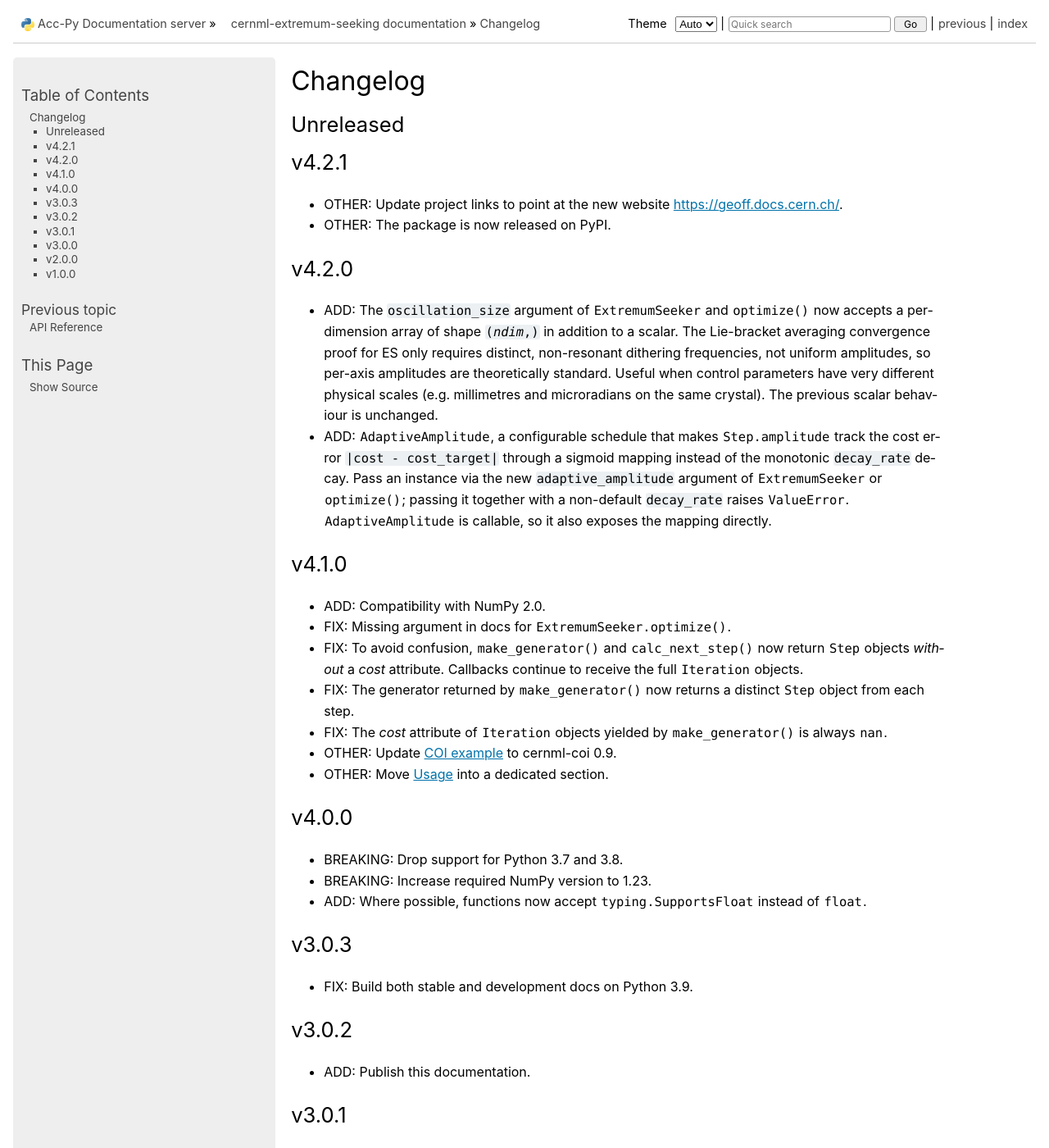
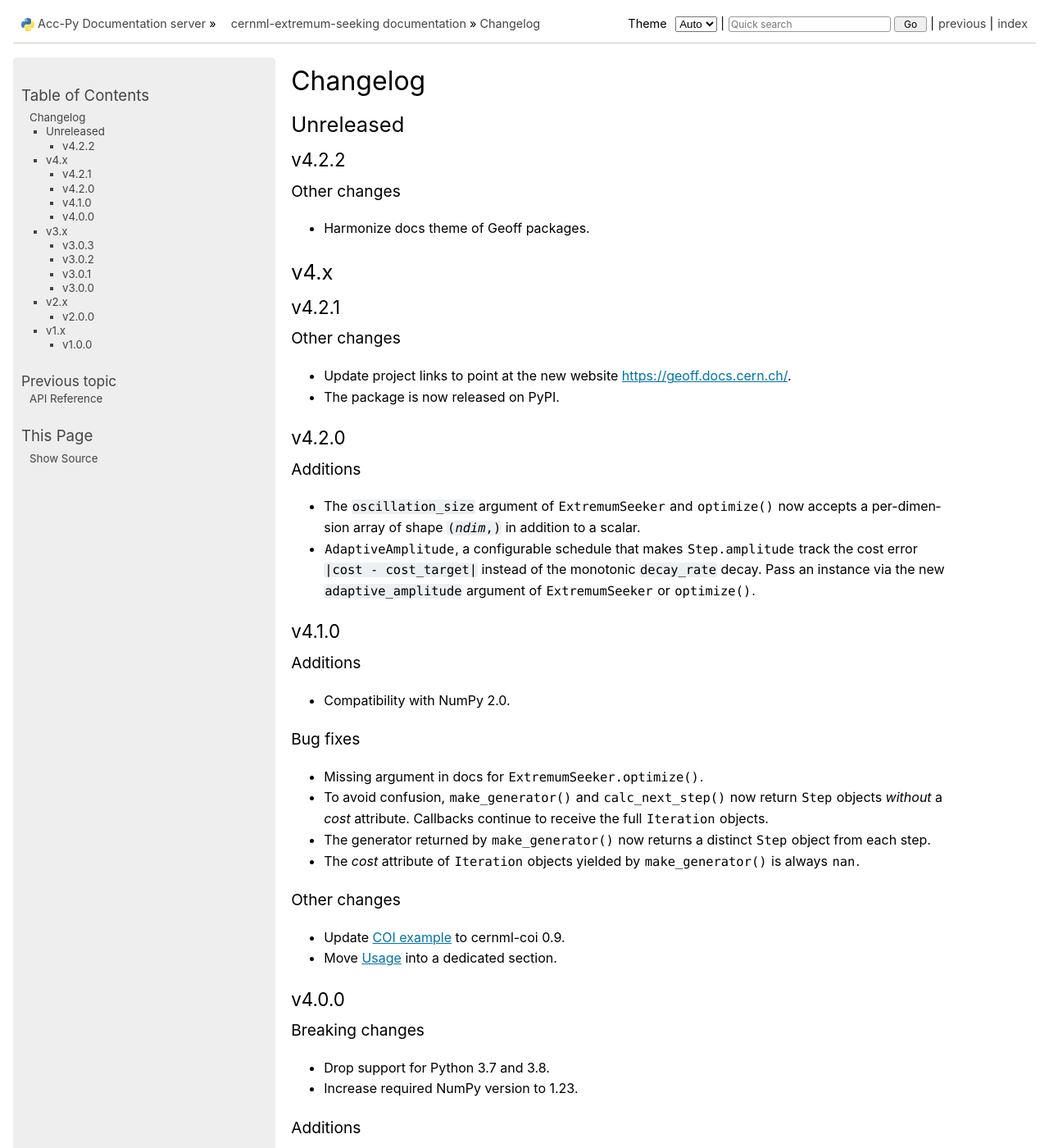
Before and after one commit to geoff-project/extremum-seeking, a Sphinx documentation site: the page built from docs/changelog.rst, in a window 1280 px wide and 1400 px high. Shown: the whole window at 82% size. Built offline with Sphinx 7.4.7, drawn with Linux system fonts in a browser that asks for light colours; the version number could not be read and is left out; some of the changed text lies outside the part shown.

Commit message:
Harmonize docs theme of Geoff packages.

```diff
--- a/docs/_theme/layout.html
+++ b/docs/_templates/layout.html
@@ -1,10 +1,3 @@
-{# SPDX-FileCopyrightText: 2020-2026 CERN #}
-{# SPDX-FileCopyrightText: 2023-2026 GSI Helmholtzzentrum für Schwerionenforschung #}
-{# SPDX-FileCopyrightText: 2001-2026 Python Software Foundation #}
-{# SPDX-FileNotice: All rights not expressly granted are reserved. #}
-
-{# SPDX-License-Identifier: GPL-3.0-or-later OR EUPL-1.2+ #}
-
 {% extends "!layout.html" %}
 {# modified from https://github.com/python/python-docs-theme/blob/main/python_docs_theme/layout.html #}
 {% block footer %}
--- a/docs/changelog.rst
+++ b/docs/changelog.rst
@@ -12,91 +14,136 @@
 Unreleased
 ----------
 
+v4.2.2
+^^^^^^
+
+Other changes
+~~~~~~~~~~~~~
+- Harmonize docs theme of Geoff packages.
+
+
+v4.x
+----
+
 v4.2.1
-------
+^^^^^^
 
-- OTHER: Update project links to point at the new website https://geoff.docs.cern.ch/.
-- OTHER: The package is now released on PyPI.
+Other changes
+~~~~~~~~~~~~~
+- Update project links to point at the new website https://geoff.docs.cern.ch/.
+- The package is now released on PyPI.
 
 v4.2.0
-------
+^^^^^^
 
-- ADD: The ``oscillation_size`` argument of `ExtremumSeeker` and
-  `optimize()` now accepts a per-dimension array of shape
-  :samp:`({ndim},)` in addition to a scalar. The Lie-bracket averaging
-  convergence proof for ES only requires distinct, non-resonant
-  dithering frequencies, not uniform amplitudes, so per-axis amplitudes
-  are theoretically standard. Useful when control parameters have very
-  different physical scales (e.g. millimetres and microradians on the
-  same crystal). The previous scalar behaviour is unchanged.
-- ADD: `AdaptiveAmplitude`, a configurable schedule that makes
-  `Step.amplitude` track the cost error :samp:`|cost - cost_target|`
-  through a sigmoid mapping instead of the monotonic ``decay_rate``
-  decay. Pass an instance via the new ``adaptive_amplitude`` argument of
-  `ExtremumSeeker` or `optimize()`; passing it together with a
-  non-default ``decay_rate`` raises `ValueError`. `AdaptiveAmplitude` is
-  callable, so it also exposes the mapping directly.
+Additions
+~~~~~~~~~
+- The ``oscillation_size`` argument of `ExtremumSeeker` and `optimize()` now accepts a per-dimension array of shape :samp:`({ndim},)` in addition to a scalar.
+- `AdaptiveAmplitude`, a configurable schedule that makes `Step.amplitude` track the cost error :samp:`|cost - cost_target|` instead of the monotonic ``decay_rate`` decay. Pass an instance via the new ``adaptive_amplitude`` argument of `ExtremumSeeker` or `optimize()`.
 
 v4.1.0
-------
+^^^^^^
 
-- ADD: Compatibility with NumPy 2.0.
-- FIX: Missing argument in docs for `ExtremumSeeker.optimize()`.
-- FIX: To avoid confusion, `.make_generator()` and `.calc_next_step()` now return `Step` objects *without* a *cost* attribute. Callbacks continue to receive the full `.Iteration` objects.
-- FIX: The :term:`generator` returned by `.make_generator()` now returns a distinct `Step` object from each step.
-- FIX: The *cost* attribute of `Iteration` objects yielded by `.make_generator()` is always `~numpy.nan`.
-- OTHER: Update :doc:`COI example </examples/coi_example>` to :doc:`cernml-coi <coi:index>` 0.9.
-- OTHER: Move :doc:`/usage` into a dedicated section.
+Additions
+~~~~~~~~~
+- Compatibility with NumPy 2.0.
+
+Bug fixes
+~~~~~~~~~
+- Missing argument in docs for `ExtremumSeeker.optimize()`.
+- To avoid confusion, `.make_generator()` and `.calc_next_step()` now return `Step` objects *without* a *cost* attribute. Callbacks continue to receive the full `.Iteration` objects.
+- The :term:`generator` returned by `.make_generator()` now returns a distinct `Step` object from each step.
+- The *cost* attribute of `Iteration` objects yielded by `.make_generator()` is always `~numpy.nan`.
+
+Other changes
+~~~~~~~~~~~~~
+- Update :doc:`COI example </examples/coi_example>` to :doc:`cernml-coi <coi:index>` 0.9.
+- Move :doc:`/usage` into a dedicated section.
 
 v4.0.0
-------
+^^^^^^
 
-- BREAKING: Drop support for Python 3.7 and 3.8.
-- BREAKING: Increase required NumPy version to 1.23.
-- ADD: Where possible, functions now accept `typing.SupportsFloat` instead of
-  `float`.
+Breaking changes
+~~~~~~~~~~~~~~~~
+- Drop support for Python 3.7 and 3.8.
+- Increase required NumPy version to 1.23.
+
+Additions
+~~~~~~~~~
+- Where possible, functions now accept `typing.SupportsFloat` instead of `float`.
+
+v3.x
+----
 
 v3.0.3
-------
+^^^^^^
 
-- FIX: Build both stable and development docs on Python 3.9.
+Bug fixes
+~~~~~~~~~
+- Build both stable and development docs on Python 3.9.
 
 v3.0.2
-------
+^^^^^^
 
-- ADD: Publish this documentation.
+Additions
+~~~~~~~~~
+- Publish this documentation.
 
 v3.0.1
-------
+^^^^^^
 
-- OTHER: Start using `pre-commit <https://pre-commit.com/>`_.
-- OTHER: Open-source the package by adding license information.
-- OTHER: Extend :file:`README.md`, fix broken link.
-- OTHER: Improve Mypy namespace package detection.
-- OTHER: Shorten :file:`.gitignore` file.
+Other changes
+~~~~~~~~~~~~~
+- Start using `pre-commit <https://pre-commit.com/>`_.
+- Open-source the package by adding license information.
+- Extend :file:`README.md`, fix broken link.
+- Improve Mypy namespace package detection.
+- Shorten :file:`.gitignore` file.
 
 v3.0.0
-------
+^^^^^^
 
-- BREAKING: When printing an `OptimizeResult`, the scalars ``cost`` and ``nit`` now also honor :external+np:func:`numpy.set_printoptions()`.
-- ADD: Support for Python 3.9.
-- OTHER: Change project URL.
-- OTHER: Replace :file:`setup.cfg` with :file:`pyproject.toml`
+Breaking changes
+~~~~~~~~~~~~~~~~
+- When printing an `OptimizeResult`, the scalars ``cost`` and ``nit`` now also honor :external+np:func:`numpy.set_printoptions()`.
+
+Additions
+~~~~~~~~~
+- Support for Python 3.9.
+
+Other changes
+~~~~~~~~~~~~~
+- Change project URL.
+- Replace :file:`setup.cfg` with :file:`pyproject.toml`
+
+v2.x
+----
 
 v2.0.0
-------
+^^^^^^
 
-- BREAKING: Change arguments passed to `Callback` from ``(ExtremumSeeker, ndarray, float)`` to ``(ExtremumSeeker, Iteration)``, where the latter contains the arguments that it replaces and some more information.
-- BREAKING: Change signature of `~ExtremumSeeker.calc_next_step()` and `~ExtremumSeeker.make_generator()` to yield new type `Iteration` instead of bare arrays.
-- BREAKING: Remove enum ``OptimizationStatus``
-- BREAKING: Remove attributes/properties ``status``, ``success`` and ``message`` from `OptimizeResult`
-- BREAKING: Rename `OptimizeResult` attribute ``x`` to ``params`` and ``fun`` to ``cost``.
-- ADD: type alias `Bounds`
-- ADD: dataclass `Iteration` to pass more information back and forth
-- FIX: Tweak the precise timing of callbacks and loop termination, ensure that ``params`` and ``cost`` are always in-sync.
-- FIX: Remove `~typing.NoReturn` from `optimize()` signature since it ignores the impact of callbacks.
+Breaking changes
+~~~~~~~~~~~~~~~~
+- Change arguments passed to `Callback` from ``(ExtremumSeeker, ndarray, float)`` to ``(ExtremumSeeker, Iteration)``, where the latter contains the arguments that it replaces and some more information.
+- Change signature of `~ExtremumSeeker.calc_next_step()` and `~ExtremumSeeker.make_generator()` to yield new type `Iteration` instead of bare arrays.
+- Remove enum ``OptimizationStatus``
+- Remove attributes/properties ``status``, ``success`` and ``message`` from `OptimizeResult`
+- Rename `OptimizeResult` attribute ``x`` to ``params`` and ``fun`` to ``cost``.
+
+Additions
+~~~~~~~~~
+- type alias `Bounds`
+- dataclass `Iteration` to pass more information back and forth
+
+Bug fixes
+~~~~~~~~~
+- Tweak the precise timing of callbacks and loop termination, ensure that ``params`` and ``cost`` are always in-sync.
+- Remove `~typing.NoReturn` from `optimize()` signature since it ignores the impact of callbacks.
+
+v1.x
+----
 
 v1.0.0
-------
+^^^^^^
 
 - Initial release
--- a/docs/conf.py
+++ b/docs/conf.py
@@ -31,9 +31,9 @@
 from sphinx.ext import intersphinx
 
 if sys.version_info < (3, 10):
-    import importlib_metadata as metadata
+    import importlib_metadata
 else:
-    from importlib import metadata
+    import importlib.metadata as importlib_metadata
 
 if t.TYPE_CHECKING:
     # pylint: disable = unused-import
@@ -48,13 +48,12 @@
 
 
 project = "cernml-extremum-seeking"
-dist = metadata.distribution(project)
+dist = importlib_metadata.distribution(project)
 
 copyright = "2020–2026 CERN, 2023-2026 GSI Helmholtzzentrum für Schwerionenforschung"
 author = "Penny Madysa"
 release = dist.version
 version = release.partition("+")[0]
-html_last_updated_fmt = "%b %d %Y"
 
 for entry in dist.metadata.get_all("Project-URL", []):
     kind, url = entry.split(", ")
@@ -105,13 +104,15 @@
 # The theme to use for HTML and HTML Help pages.  See the documentation
 # for a list of builtin themes.
 html_theme = "python_docs_theme"
+html_last_updated_fmt = "%b %d %Y"
 html_theme_options = {
     "root_url": "https://acc-py.web.cern.ch/",
     "root_name": "Acc-Py Documentation server",
+    "hosted_on": "the <a href='https://acc-py.web.cern.ch/'>Acc-Py Documentation Server</a>",
     "license_url": license_url,
     "issues_url": issues_url,
 }
-templates_path = ["./_theme/"]
+templates_path = ["./_templates/"]
 
 # -- Options for Autodoc -----------------------------------------------
 
@@ -134,7 +135,7 @@
 
 def acc_py_docs_link(repo: str) -> str:
     """A URL pointing to the Acc-Py docs server."""
-    return f"https://acc-py.web.cern.ch/gitlab/{repo}/docs/stable/"
+    return f"https://acc-py.web.cern.ch/gitlab/{repo}/docs/stable"
 
 
 intersphinx_mapping = {
```
Also changed, not shown: other parts of docs/_templates/layout.html (+1 -0 lines), other parts of docs/changelog.rst (+2 -0 lines), 1 other file.
